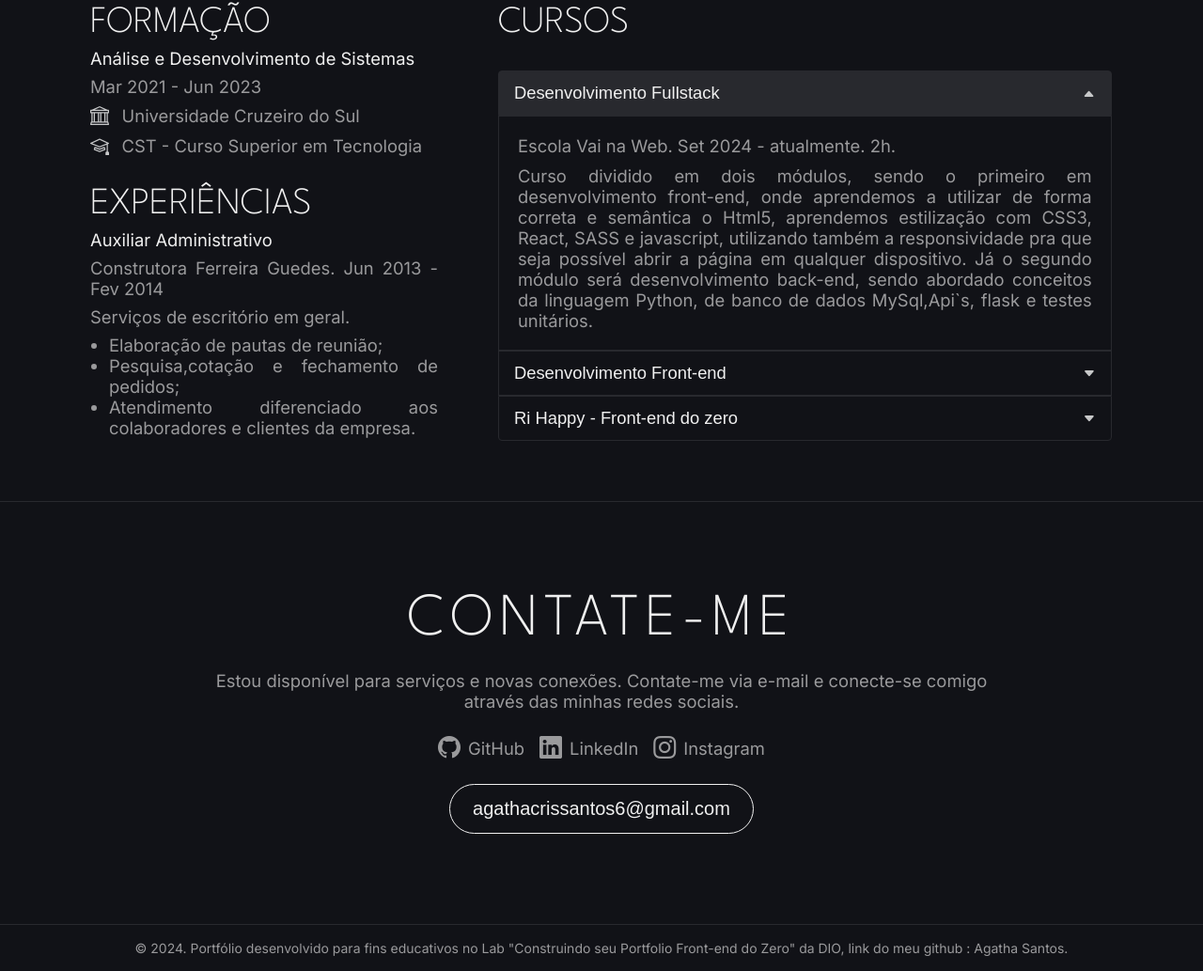
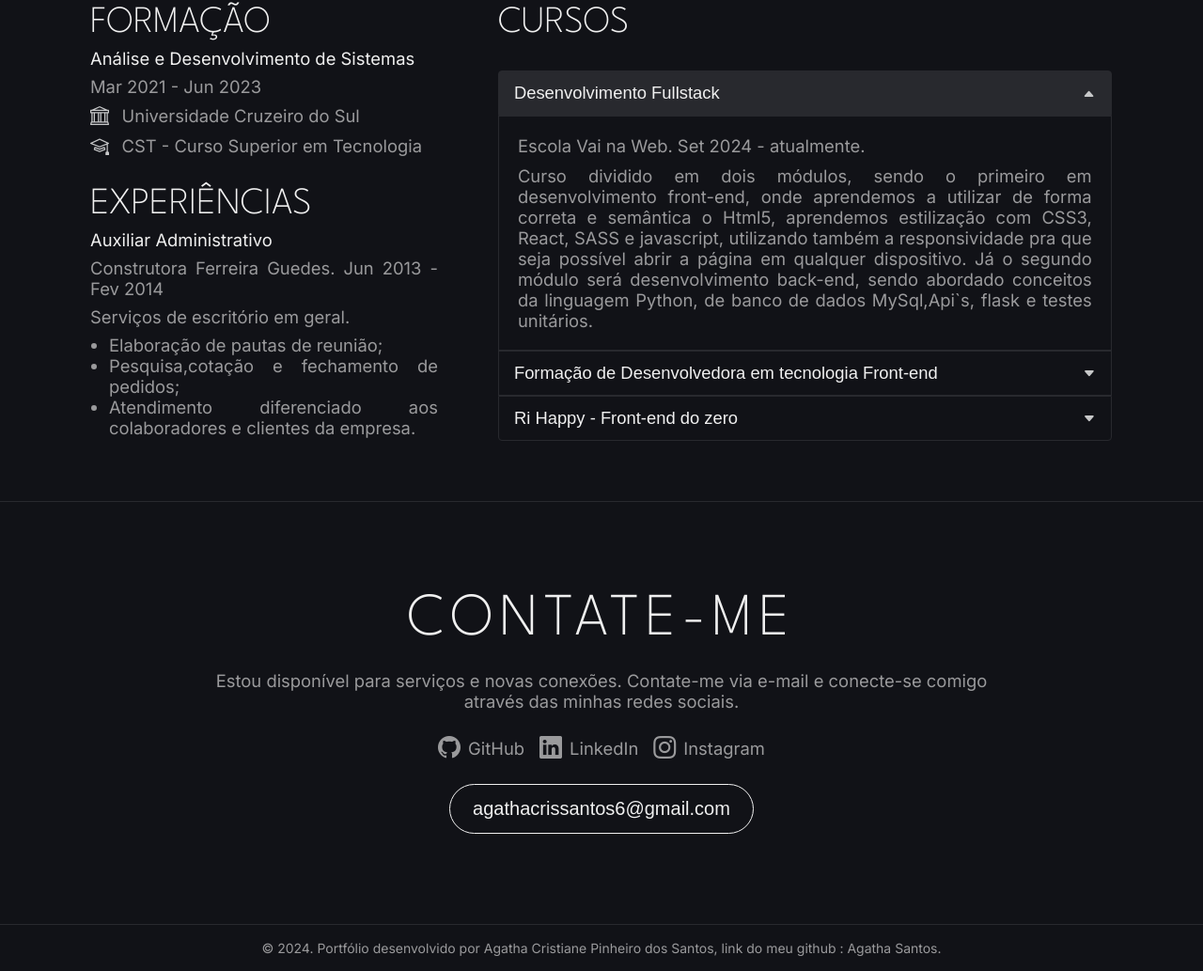
Before and after one commit to agathacrissantos/Portfolio-AS, a plain HTML site: page index.html in a window 1280 px wide. Shown: the part 3226-4259 px from the top of the page at 94% size. Drawn offline with nearby package versions, Linux system fonts and the light colour scheme.

Commit message:
Atualização de dados

```diff
--- a/index.html
+++ b/index.html
@@ -292,7 +292,7 @@
             </button>
             <div class="accordion__body">
               <p>
-                Escola Vai na Web. Set 2024 - atualmente. 2h.
+                Escola Vai na Web. Set 2024 - atualmente.
               </p>
               <p>
                 Curso dividido em dois módulos, sendo o primeiro em desenvolvimento front-end, onde aprendemos a utilizar de forma correta e semântica o Html5, aprendemos estilização com CSS3, React, SASS e javascript, utilizando também a responsividade pra que seja possível abrir a página em qualquer dispositivo. Já o segundo módulo será desenvolvimento back-end, sendo abordado conceitos da linguagem Python, de banco de dados MySql,Api`s, flask e testes unitários.
@@ -301,12 +301,12 @@
           </div>
           <div class="accordion__item">
             <button class="accordion__header">
-              <span>Desenvolvimento Front-end</span>
+              <span>Formação de Desenvolvedora em tecnologia Front-end</span>
               <i class="bi bi-caret-down-fill"></i>
             </button>
             <div class="accordion__body">
               <p>
-                Escola Vai na Web. Set 2023 | Dez 2023. 1h.
+                Escola Vai na Web. Set 2023 | Dez 2023. 191h.
               </p>
               <p>
                 Curso básico de desenvolvimento front-end, utilizando HTML5, CSS3, React, Styled-components,javascript.
@@ -365,7 +365,7 @@
 
   <footer>
     <p>
-      © 2024. Portfólio desenvolvido para fins educativos no Lab "Construindo seu Portfolio Front-end do Zero" da DIO, link do meu github :
+      © 2024. Portfólio desenvolvido por Agatha Cristiane Pinheiro dos Santos, link do meu github :
       <a href="https://github.com/agathacrissantos" target="_blank">Agatha Santos</a>.
     </p>
   </footer>
```
